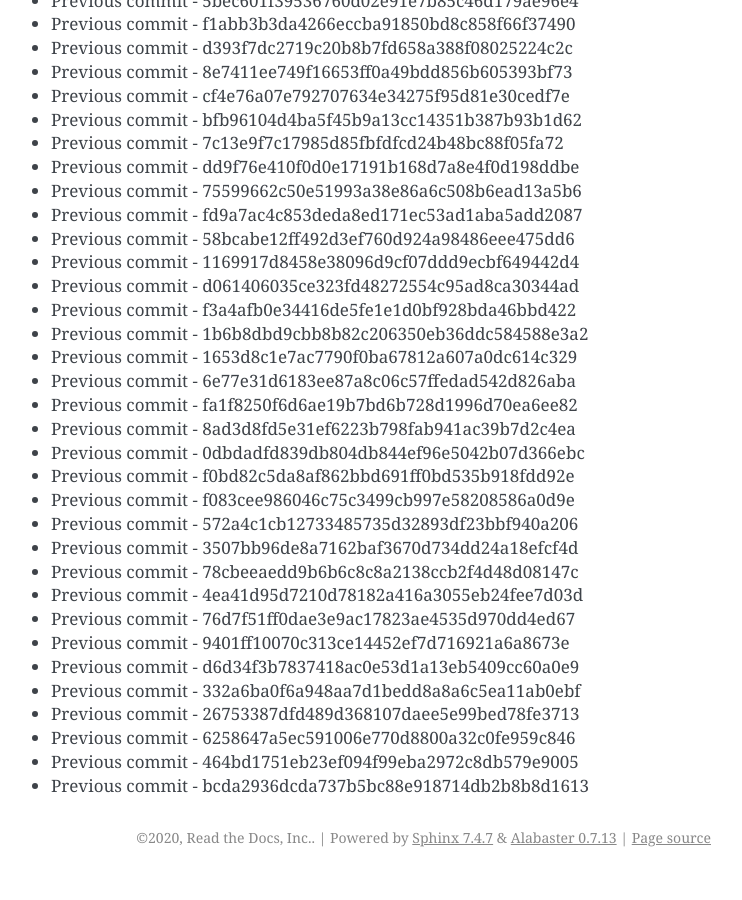
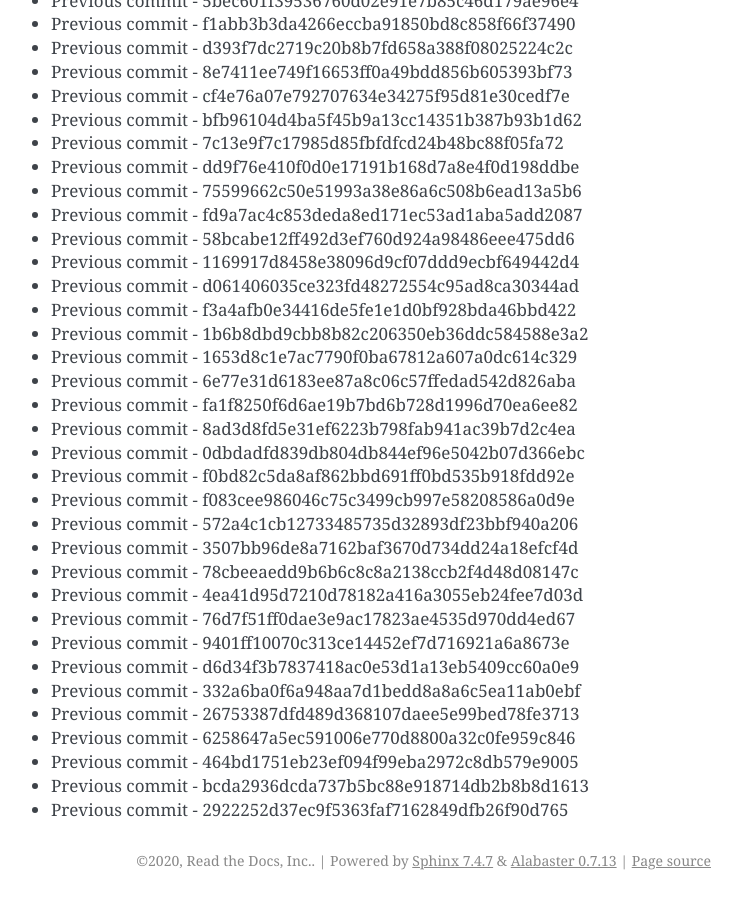
Before and after one commit to readthedocs/rtd-git-stresstest, a Sphinx documentation site: the page built from docs/updates.rst, in a window 1280 px wide and 900 px high, scrolled down 55483 px. Shown: the whole window, without its empty margins (399-1141 px from the left). Built offline with Sphinx 7.4.7, drawn with Linux system fonts in a browser that asks for light colours; before the commit the page ends 56360 px from its top, so only the background shows below that.

Commit message:
Generating commit from previous: 2922252d37ec9f5363faf7162849dfb26f90d765

```diff
--- a/docs/updates.rst
+++ b/docs/updates.rst
@@ -2363,3 +2363,4 @@ It can be tested for any performance characteristics.
 * Previous commit - 6258647a5ec591006e770d8800a32c0fe959c846
 * Previous commit - 464bd1751eb23ef094f99eba2972c8db579e9005
 * Previous commit - bcda2936dcda737b5bc88e918714db2b8b8d1613
+* Previous commit - 2922252d37ec9f5363faf7162849dfb26f90d765
```
